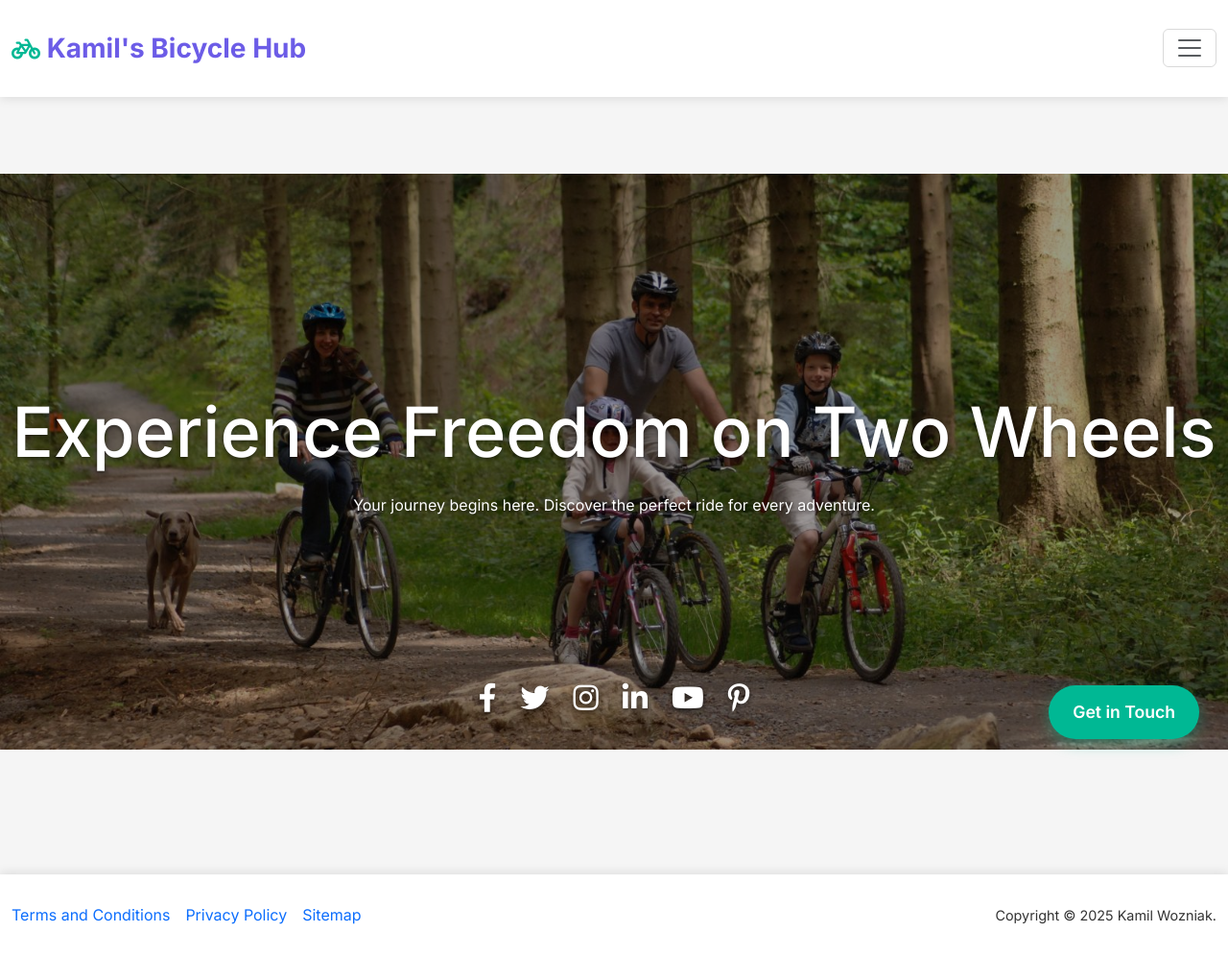
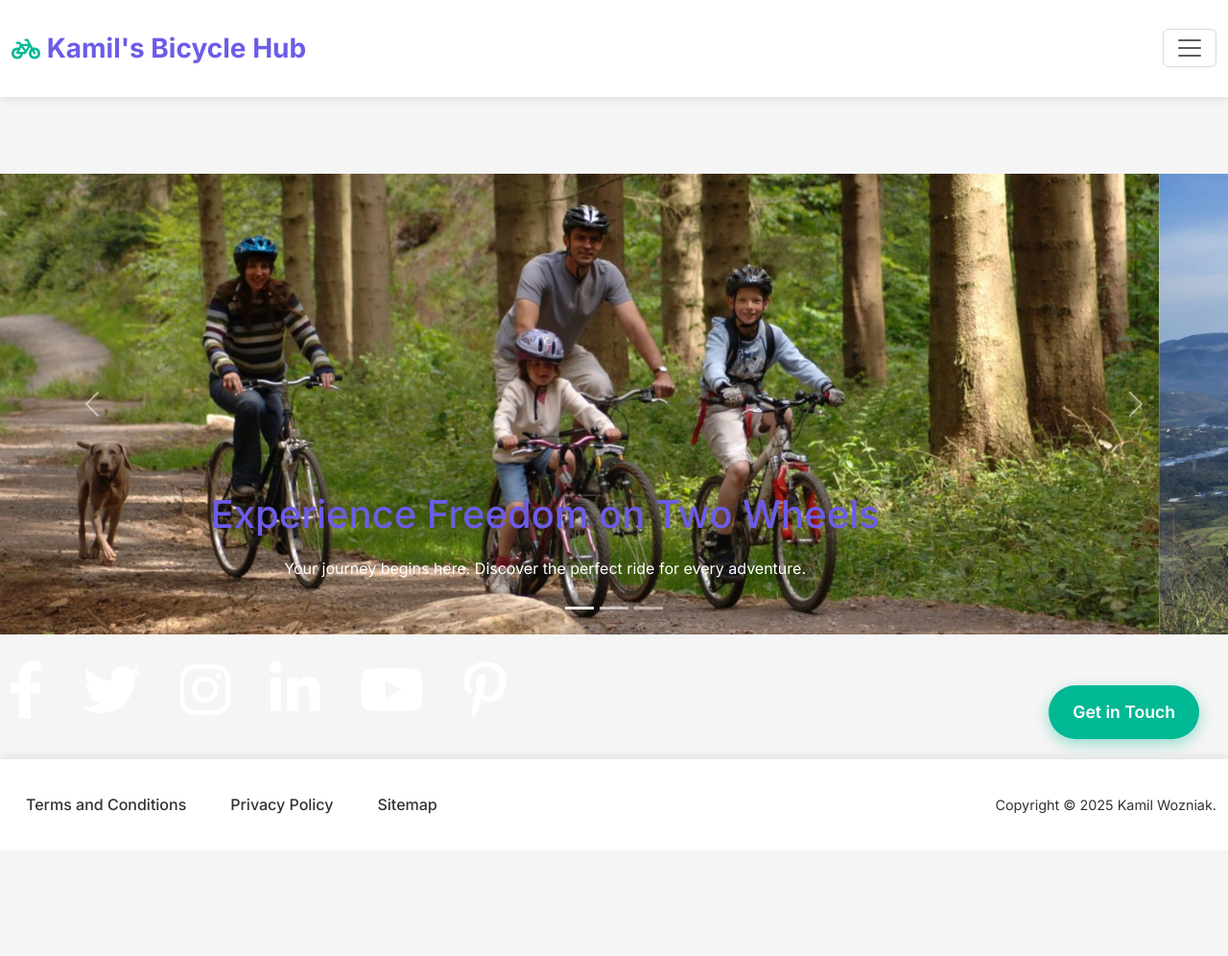
Before and after one commit to KamilWo/step8up-week3-website, a website built with Parcel: page src/index.html in a window 1280 px wide. Shown: the whole page at 96% size. After the commit the page ends 886 px from the top, so only its background shows below. Built offline with nearby package versions, Linux system fonts and the light colour scheme.

Commit message:
Footer links and banner images

```diff
--- a/src/assets/css/style.css
+++ b/src/assets/css/style.css
@@ -975,7 +975,7 @@ footer {
 
 /* Desktop Navigation Effects */
 @media (width >= 992px) {
-  .navbar-nav .nav-item .nav-link {
+  .navbar-nav .nav-item .nav-link, .footer-link {
     color: var(--light-text);
     text-decoration: none;
     font-weight: var(--font-weight-medium);
@@ -985,7 +985,7 @@ footer {
     transition: color var(--transition-speed) var(--transition-ease);
   }
 
-  .navbar-nav .nav-item .nav-link::after {
+  .navbar-nav .nav-item .nav-link::after, .footer-link::after {
     content: '';
     position: absolute;
     left: 0;
@@ -996,11 +996,11 @@ footer {
     transition: width var(--transition-speed) var(--transition-ease);
   }
 
-  .navbar-nav .nav-item .nav-link:hover::after {
+  .navbar-nav .nav-item .nav-link:hover::after, .footer-link:hover::after {
     width: 100%;
   }
 
-  .navbar-nav .nav-item .nav-link:hover {
+  .navbar-nav .nav-item .nav-link:hover, .footer-link:hover {
     color: var(--light-secondary);
   }
 }
--- a/src/index.html
+++ b/src/index.html
@@ -74,22 +74,54 @@
 
 <!-- Main Content Area -->
 <main>
-  <!-- Home Section (Banner) -->
+  <!-- Home Section (Carousel) -->
   <section id="home">
-    <div class="banner">
-      <div class="banner-content">
-        <h1>Experience Freedom on Two Wheels</h1>
-        <p>Your journey begins here. Discover the perfect ride for every adventure.</p>
+    <div id="carouselExampleCaptions" class="carousel slide" data-bs-ride="carousel">
+      <div class="carousel-indicators">
+        <button type="button" data-bs-target="#carouselExampleCaptions" data-bs-slide-to="0" class="active" aria-current="true" aria-label="Slide 1"></button>
+        <button type="button" data-bs-target="#carouselExampleCaptions" data-bs-slide-to="1" aria-label="Slide 2"></button>
+        <button type="button" data-bs-target="#carouselExampleCaptions" data-bs-slide-to="2" aria-label="Slide 3"></button>
       </div>
-      <!-- Social Media Icons -->
-      <div class="social-icons">
-        <a href="https://facebook.com" target="_blank" aria-label="Facebook"><i class="fab fa-facebook-f"></i></a>
-        <a href="https://twitter.com" target="_blank" aria-label="Twitter"><i class="fab fa-twitter"></i></a>
-        <a href="https://instagram.com" target="_blank" aria-label="Instagram"><i class="fab fa-instagram"></i></a>
-        <a href="https://linkedin.com" target="_blank" aria-label="LinkedIn"><i class="fab fa-linkedin-in"></i></a>
-        <a href="https://youtube.com" target="_blank" aria-label="YouTube"><i class="fab fa-youtube"></i></a>
-        <a href="https://pinterest.com" target="_blank" aria-label="Pinterest"><i class="fab fa-pinterest-p"></i></a>
+      <div class="carousel-inner">
+        <div class="carousel-item active">
+          <img src="./assets/images/banner/banner1.jpg" class="d-block w-100" alt="Cyclist on a scenic road">
+          <div class="carousel-caption d-none d-md-block">
+            <h1>Experience Freedom on Two Wheels</h1>
+            <p>Your journey begins here. Discover the perfect ride for every adventure.</p>
+          </div>
+        </div>
+        <div class="carousel-item">
+          <img src="./assets/images/banner/banner2.jpg" class="d-block w-100" alt="Mountain biker on a trail">
+          <div class="carousel-caption d-none d-md-block">
+            <h1>Conquer Any Terrain</h1>
+            <p>From rugged mountains to urban jungles, find a bike that matches your spirit.</p>
+          </div>
+        </div>
+        <div class="carousel-item">
+          <img src="./assets/images/banner/banner3.jpg" class="d-block w-100" alt="Family biking in a park">
+          <div class="carousel-caption d-none d-md-block">
+            <h1>Adventures for the Whole Family</h1>
+            <p>Create lasting memories with bikes for every age and skill level.</p>
+          </div>
+        </div>
       </div>
+      <button class="carousel-control-prev" type="button" data-bs-target="#carouselExampleCaptions" data-bs-slide="prev">
+        <span class="carousel-control-prev-icon" aria-hidden="true"></span>
+        <span class="visually-hidden">Previous</span>
+      </button>
+      <button class="carousel-control-next" type="button" data-bs-target="#carouselExampleCaptions" data-bs-slide="next">
+        <span class="carousel-control-next-icon" aria-hidden="true"></span>
+        <span class="visually-hidden">Next</span>
+      </button>
+    </div>
+
+    <div class="social-icons text-center py-3">
+      <a href="https://facebook.com" target="_blank" aria-label="Facebook"><i class="fab fa-facebook-f fa-2x mx-2"></i></a>
+      <a href="https://twitter.com" target="_blank" aria-label="Twitter"><i class="fab fa-twitter fa-2x mx-2"></i></a>
+      <a href="https://instagram.com" target="_blank" aria-label="Instagram"><i class="fab fa-instagram fa-2x mx-2"></i></a>
+      <a href="https://linkedin.com" target="_blank" aria-label="LinkedIn"><i class="fab fa-linkedin-in fa-2x mx-2"></i></a>
+      <a href="https://youtube.com" target="_blank" aria-label="YouTube"><i class="fab fa-youtube fa-2x mx-2"></i></a>
+      <a href="https://pinterest.com" target="_blank" aria-label="Pinterest"><i class="fab fa-pinterest-p fa-2x mx-2"></i></a>
     </div>
   </section>
 </main>
@@ -100,9 +132,9 @@
     <div class="row align-items-center">
       <div class="col-12 col-md-6 mb-3 mb-md-0">
         <div class="d-flex justify-content-center justify-content-md-start gap-3">
-          <a href="./terms.html" class="text-decoration-none">Terms and Conditions</a>
-          <a href="./privacy.html" class="text-decoration-none">Privacy Policy</a>
-          <a href="./site_map.html" class="text-decoration-none">Sitemap</a>
+          <a href="./terms.html" class="text-decoration-none footer-link">Terms and Conditions</a>
+          <a href="./privacy.html" class="text-decoration-none footer-link">Privacy Policy</a>
+          <a href="./site_map.html" class="text-decoration-none footer-link">Sitemap</a>
         </div>
       </div>
       <div class="col-12 col-md-6 text-center text-md-end">
```
Also changed, not shown: src/about.html (+3 -3 lines), src/contact.html (+3 -3 lines), src/more_details.html (+3 -3 lines), src/privacy.html (+3 -3 lines), src/products.html (+3 -3 lines), src/services.html (+3 -3 lines), src/site_map.html (+3 -3 lines), src/terms.html (+3 -3 lines), src/assets/images/banner/banner1.jpg (added), src/assets/images/banner/banner2.jpg (added), src/assets/images/banner/banner3.jpg (added).
